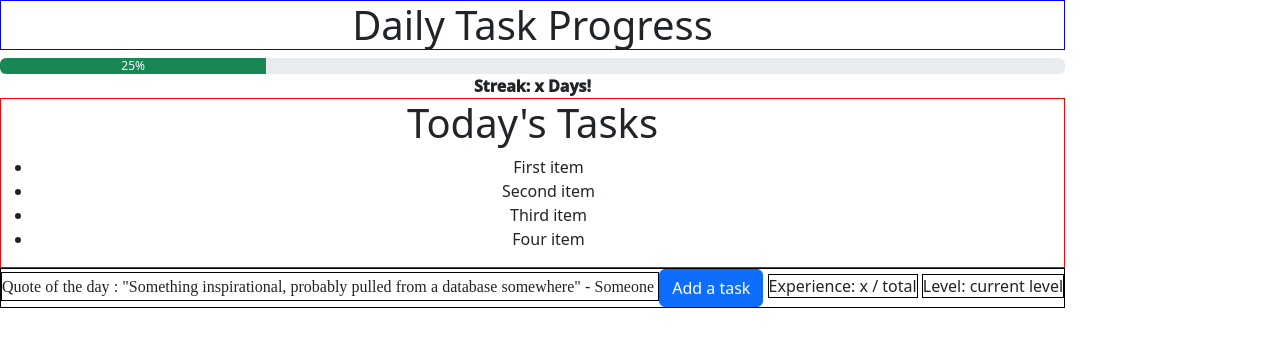
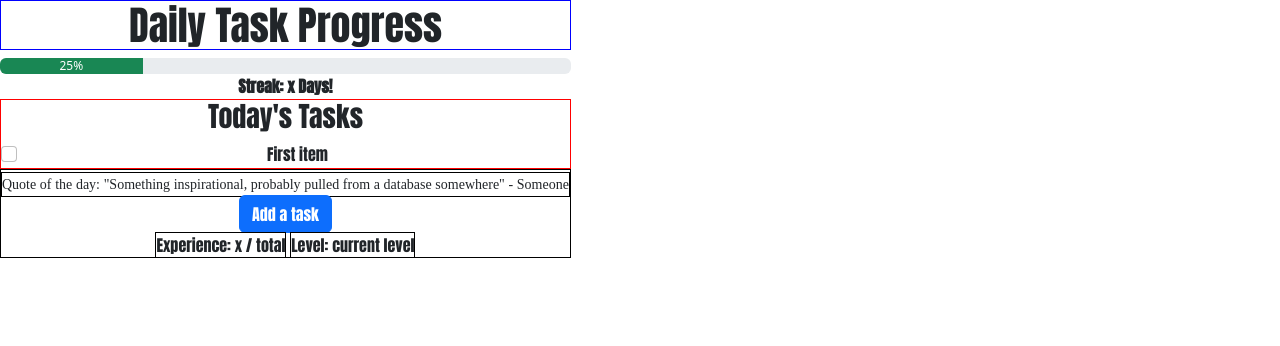
Before and after one commit to bmead92/DailyWin, a plain HTML site: page index.html in a window 1280 px wide. Drawn offline with nearby package versions, Linux system fonts and the light colour scheme.

Commit message:
Added basic fonts and positioning for v1 ideas

```diff
--- a/index.html
+++ b/index.html
@@ -5,7 +5,7 @@
     <meta http-equiv="X-UA-Compatible" content="IE=edge" />
     <meta name="viewport" content="width=device-width, initial-scale=1.0" />
     <title>Daily Win</title>
-    <!-- Custome stylesheet -->
+    <!-- Custom stylesheet -->
     <link rel="stylesheet" href="./style.css" />
     <!-- Bootstrap -->
     <link
@@ -13,6 +13,13 @@
       href="https://cdn.jsdelivr.net/npm/bootstrap@5.2.3/dist/css/bootstrap.min.css"
       integrity="sha384-rbsA2VBKQhggwzxH7pPCaAqO46MgnOM80zW1RWuH61DGLwZJEdK2Kadq2F9CUG65"
       crossorigin="anonymous"
+    />
+    <!-- Google Fonts -->
+    <link rel="preconnect" href="https://fonts.googleapis.com" />
+    <link rel="preconnect" href="https://fonts.gstatic.com" crossorigin />
+    <link
+      href="https://fonts.googleapis.com/css2?family=Anton&family=Noto+Serif+Lao:wght@300&display=swap"
+      rel="stylesheet"
     />
   </head>
   <body>
@@ -31,29 +38,42 @@
         </div>
       </div>
       <div>
+        <!-- Track players streak with JS -->
         <p1 id="streak_counter"> Streak: x Days! </p1>
       </div>
       <div id="middle_section">
-        <h1>Today's Tasks</h1>
-        <div>
-          <ul>
-            <li>First item</li>
-            <li>Second item</li>
-            <li>Third item</li>
-            <li>Four item</li>
-          </ul>
+        <h3>Today's Tasks</h3>
+        <div class="form-check">
+          <!-- TODO: Make this check list of daily items dynamically -->
+          <input
+            class="form-check-input"
+            type="checkbox"
+            value=""
+            id="first_item"
+          />
+          <label class="form-check-label" for="first_item"> First item </label>
         </div>
       </div>
       <div id="bottom_section">
+        <!-- TODO: Pull this quote from a DB somewhere when the page loads -->
+        <div>
           <p1 id="quote"
-          >Quote of the day : "Something inspirational, probably pulled from a
+            >Quote of the day: "Something inspirational, probably pulled from a
             database somewhere" - Someone
           </p1>
+        </div>
+        <!-- TODO: Add button functionality through JS -->
+        <div>
           <button type="button" class="btn btn-primary" id="add_task_button">
             Add a task
           </button>
+        </div>
+        <!-- TODO: Track player exp through JS method -->
+        <div>
           <p1 id="experience">Experience: x / total</p1>
+          <!-- TODO: Track player level through JS method -->
           <p1 id="level">Level: current level</p1>
+        </div>
       </div>
     </container>
   </body>
--- a/style.css
+++ b/style.css
@@ -1,31 +1,38 @@
 :root {
   display: flex;
+  height: 100vh;
+  width: 100vw;
 }
 
 #main_container {
-  background-color: #efc982;
   text-align: center;
 }
 
 #header {
+  font-family: "Anton", sans-serif;
   border: 1px solid blue;
 }
 
 #streak_counter {
+  font-family: "Anton", sans-serif;
   font-weight: 1000;
 }
 
 #middle_section {
+  font-family: "Anton", sans-serif;
   border: 1px solid red;
 }
 
 #bottom_section {
+  display: block;
+  font-family: "Anton", sans-serif;
   border: 1px solid black;
 }
 
 #quote {
   border: 1px solid black;
   font-family: "Noto Serif Lao", serif;
+  font-size: 14px;
 }
 
 #experience {
```
Lines whose indentation alone changed are shown as unchanged.
